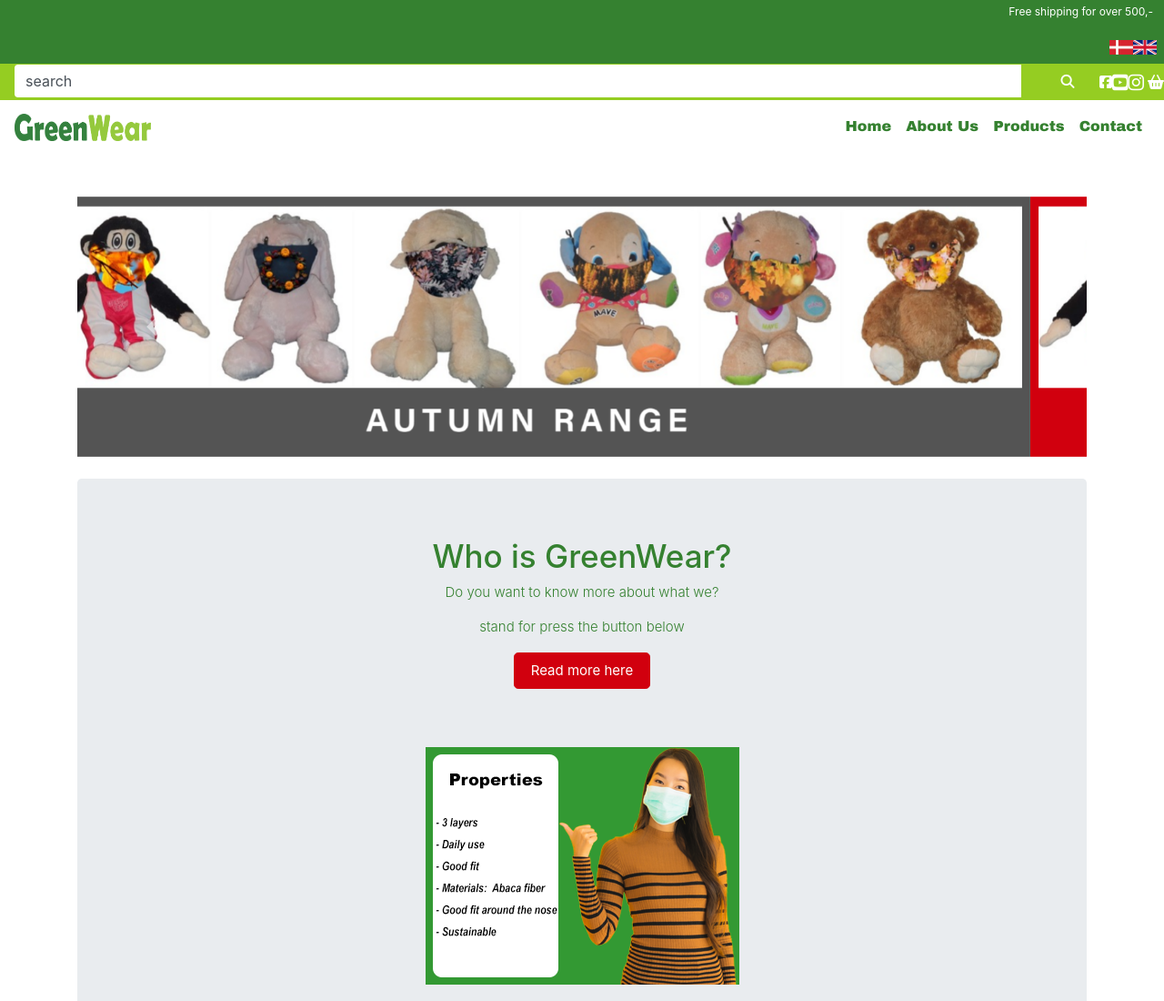
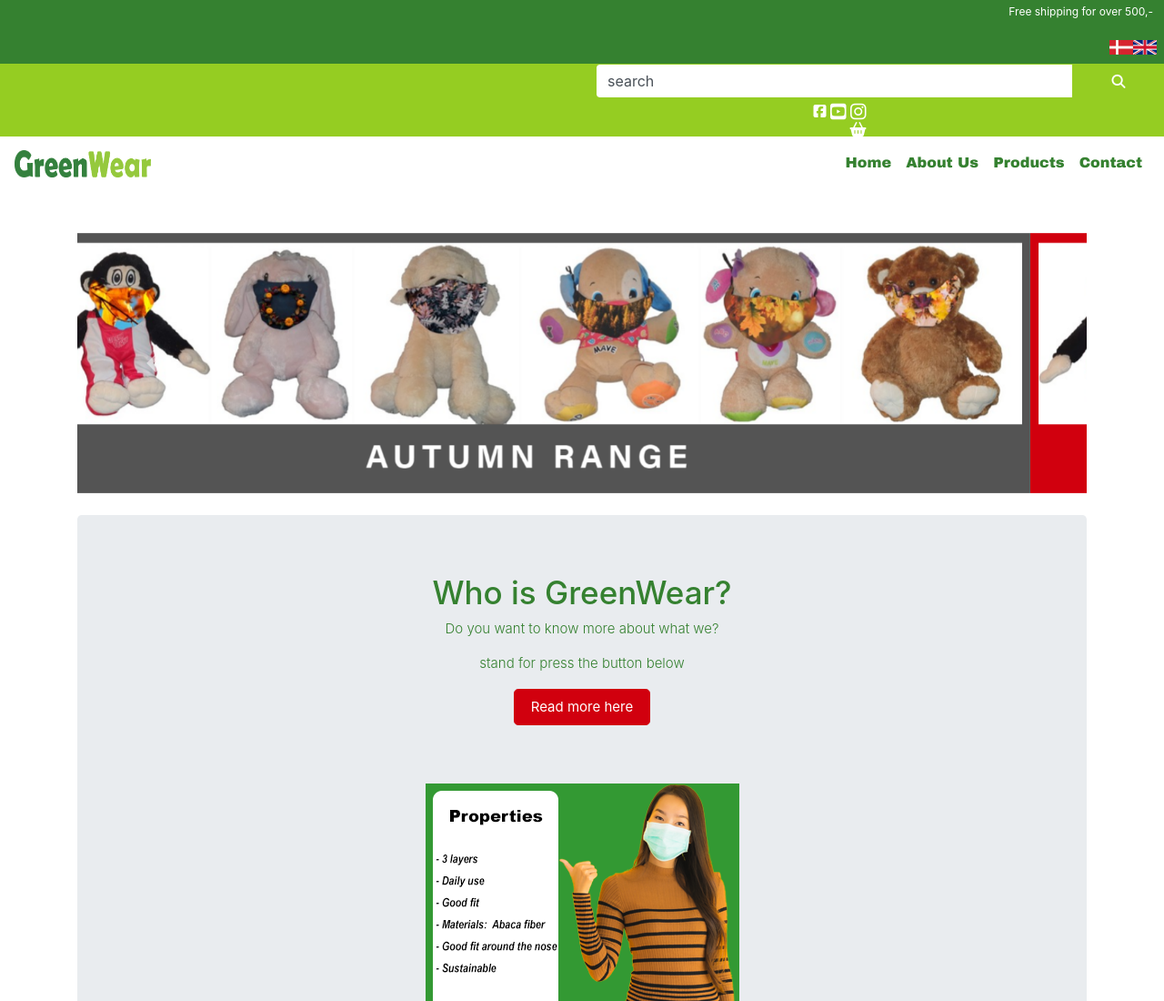
Before and after one commit to Zentia-DK/greenwear, a website: page engforside.html in a window 1280 px wide. Shown: the top 1100 px of the page at 91% size. Drawn offline with nearby package versions, Linux system fonts and the light colour scheme.

Commit message:
Rettelser

```diff
--- a/engforside.html
+++ b/engforside.html
@@ -52,15 +52,15 @@
 </div>
 </div>
 
-<div class="søg bg-secondary col-md-12 justify-content-space-around">
-    <div class="input-group ">
+<div class="søg bg-secondary row ">
+
+    <div class="input-group col-6 offset-6 text-center">
             <input class="form-control border-secondary" type="search" value="search">
-
                 <button class="btn btn-outline-secondary" style="width: 100px;" type="button">
                     <i class="fa fa-search text-white"></i>
                 </button>
-                <div class="some  d-flex justify-content-space-around m-auto">
-    <div class="row  ">
+    </div>
+                <div class="some  col-6  text-right">
         <i class="fab fa-facebook-square fa-1x text-white m-auto" style="cursor: pointer">
             <a href="https://www.facebook.com/"></a>
         </i>
@@ -74,7 +74,8 @@
                 </div>
             </div>
         </div>
-</div>
+
+
 
 <nav class="navbar navbar-expand-lg navbar-light bg-light">
     <a class="navbar-brand" href="engforside.html"><img src="Images/logotype.png" style="width: 150px; height: 30px;"></a>
```
